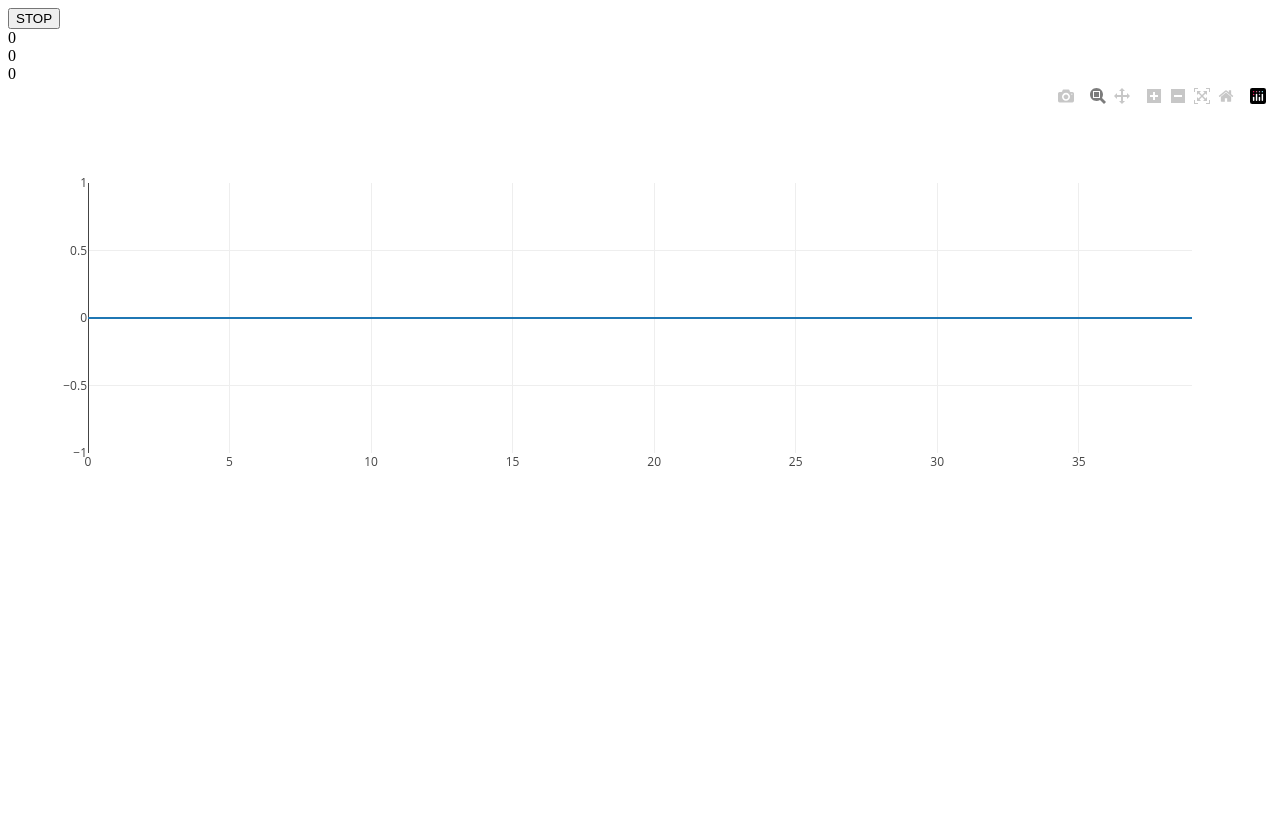
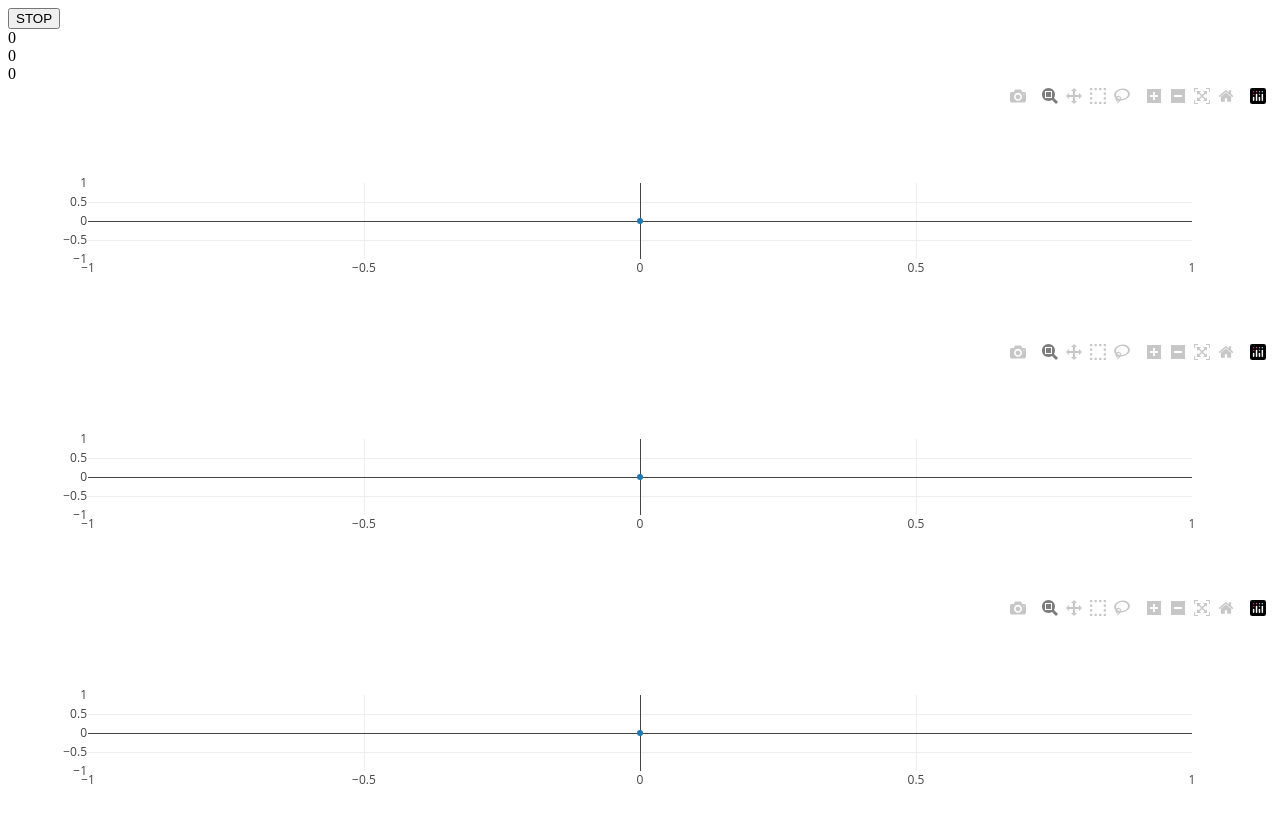
Before and after one commit to 1ek/gyrotest, a plain HTML site: page index.html in a window 1280 px wide. Both pictures are taken after a click on the button "START". Drawn offline with nearby package versions, Linux system fonts and the light colour scheme.

Commit message:
Add files via upload

```diff
--- a/gyro.js
+++ b/gyro.js
@@ -22,12 +22,30 @@ function motionHandler(e) {
     xG = +e.rotationRate.beta
     yG = +e.rotationRate.gamma
     zG = +e.rotationRate.alpha
-
+    Plotly.extendTraces('chartX', {y:[[getX()]]}, [0])
+    Plotly.extendTraces('chartY', {y:[[getY()]]}, [0])
+    Plotly.extendTraces('chartZ', {y:[[getZ()]]}, [0])
 }
 
 btn.addEventListener('click', e => {
     e.preventDefault();
     console.log("Pressed")
+
+    Plotly.newPlot('chartX', [{
+        y:[getX()],
+        type: 'line'
+    }])
+
+    Plotly.newPlot('chartY', [{
+        y:[getY()],
+        type: 'line'
+    }])
+
+    Plotly.newPlot('chartZ', [{
+        y:[getZ()],
+        type: 'line'
+    }])
+
     if (isRunning) {
         btn.innerText = "START"
         isRunning = false
@@ -48,15 +66,17 @@ function getData() {
     return Math.random()
 }
 
+function getX() {
+    return xG
+}
 function getY() {
     return yG
 }
+function getZ() {
+    return zG
+}
 
-Plotly.newPlot('chart', [{
-    y:[getY()],
-    type: 'line'
-}])
 
-setInterval(function() {
-    Plotly.extendTraces('chart', {y:[[getY()]]}, [0])
-}, 200)
+// setInterval(function() {
+//     Plotly.extendTraces('chart', {y:[[getY()]]}, [0])
+// }, 200)
--- a/index.html
+++ b/index.html
@@ -15,8 +15,10 @@
         <div class="axis_container" id="y" data-axis-y><span class="axis">0</span></div>
         <div class="axis_container" id="z" data-axis-z><span class="axis">0</span></div>
     </div>
-    <div id="chart"></div>
-    <canvas id="myChart" style="width: 100%; height: 20em;"></canvas>
+    <div id="chartX" style="width: 100%; height: 16em"></div>
+    <div id="chartY" style="width: 100%; height: 16em"></div>
+    <div id="chartZ" style="width: 100%; height: 16em"></div>
+
 
     <script src="gyro.js"></script>
 
```
